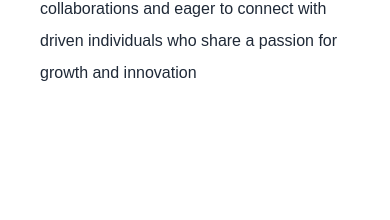
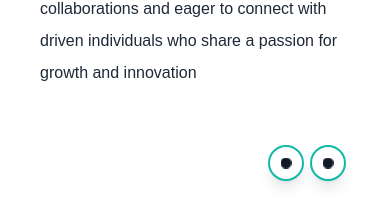
Before and after one commit to Venath/portfolio, a Next.js app: page / in a window 390 px wide. Shown: the part 2013-2233 px from the top of the page. Built offline with nearby package versions, Linux system fonts and the light colour scheme.

Commit message:
make eyes responsive

```diff
--- a/pages/index.js
+++ b/pages/index.js
@@ -422,7 +422,7 @@ export default function Home() {
         >
           <div
             aria-hidden="true"
-            className={`hidden md:flex absolute top-8 right-0 gap-3 z-10 transition-all duration-700 ease-out ${
+            className={`flex absolute top-2 right-1 gap-1.5 sm:top-3 sm:right-2 sm:gap-2 md:top-8 md:right-0 md:gap-3 z-20 transition-all duration-700 ease-out ${
               showEyes
                 ? "opacity-100 translate-y-0"
                 : "opacity-0 -translate-y-3 pointer-events-none"
@@ -430,21 +430,21 @@ export default function Home() {
           >
             <div
               ref={leftEyeRef}
-              className="relative w-12 h-12 md:w-14 md:h-14 rounded-full bg-white dark:bg-gray-100 border-[3px] border-teal-500 shadow-lg"
+              className="relative w-9 h-9 sm:w-11 sm:h-11 md:w-12 md:h-12 lg:w-14 lg:h-14 rounded-full bg-white dark:bg-gray-100 border-2 sm:border-[3px] border-teal-500 shadow-lg"
             >
               <div
                 ref={leftPupilRef}
-                className="absolute top-1/2 left-1/2 w-4 h-4 bg-gray-900 rounded-full will-change-transform"
+                className="absolute top-1/2 left-1/2 w-[11px] h-[11px] sm:w-[13px] sm:h-[13px] md:w-4 md:h-4 bg-gray-900 rounded-full will-change-transform"
                 style={{ transform: "translate(-50%, -50%)" }}
               />
             </div>
             <div
               ref={rightEyeRef}
-              className="relative w-12 h-12 md:w-14 md:h-14 rounded-full bg-white dark:bg-gray-100 border-[3px] border-teal-500 shadow-lg"
+              className="relative w-9 h-9 sm:w-11 sm:h-11 md:w-12 md:h-12 lg:w-14 lg:h-14 rounded-full bg-white dark:bg-gray-100 border-2 sm:border-[3px] border-teal-500 shadow-lg"
             >
               <div
                 ref={rightPupilRef}
-                className="absolute top-1/2 left-1/2 w-4 h-4 bg-gray-900 rounded-full will-change-transform"
+                className="absolute top-1/2 left-1/2 w-[11px] h-[11px] sm:w-[13px] sm:h-[13px] md:w-4 md:h-4 bg-gray-900 rounded-full will-change-transform"
                 style={{ transform: "translate(-50%, -50%)" }}
               />
             </div>
```
